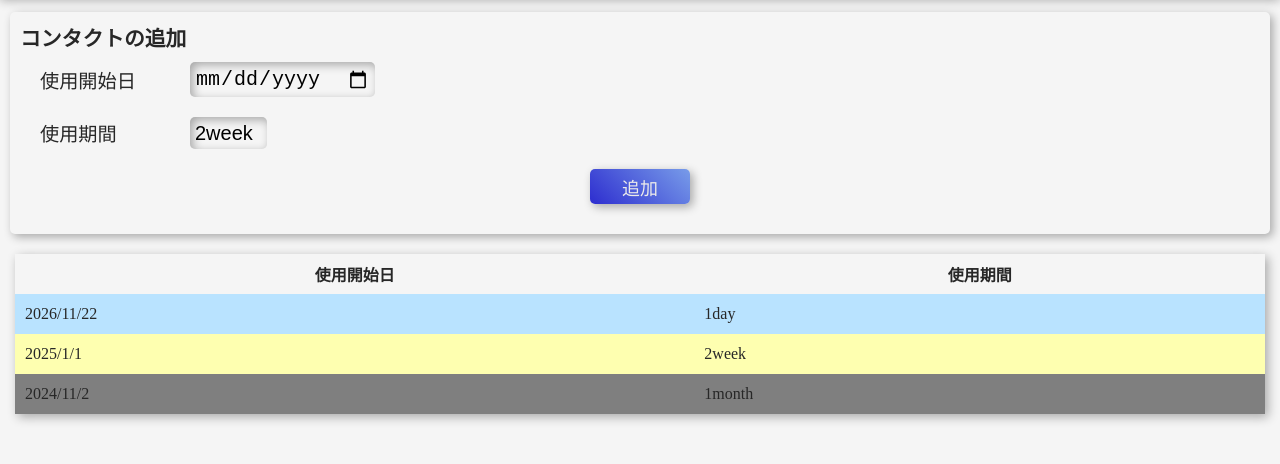
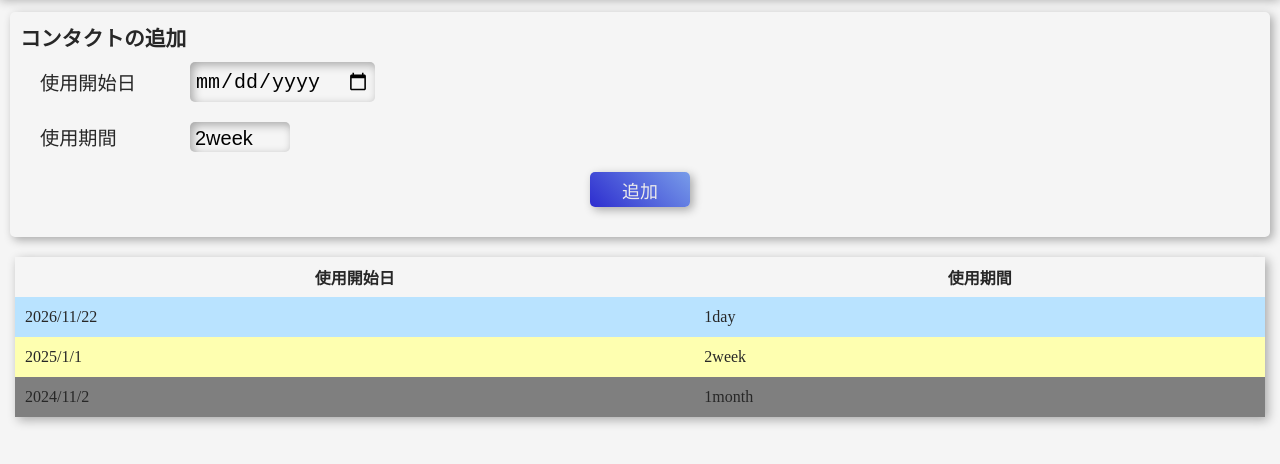
Before and after one commit to tokky1013/contact_management, a plain HTML site: page index.html in a window 1280 px wide. Shown: the part 78-542 px from the top of the page. Drawn offline with Linux system fonts and the light colour scheme.

Commit message:
スタイルを調整

```diff
--- a/css/style.css
+++ b/css/style.css
@@ -47,6 +47,10 @@ h2 {
     padding: 5px;
     border-radius: 5px;
     box-shadow: 3px 3px 10px #00000051 inset;
+
+    display: block;
+    height: 30px;
+    min-width: 100px;
 }
 
 .add-btn {
```
